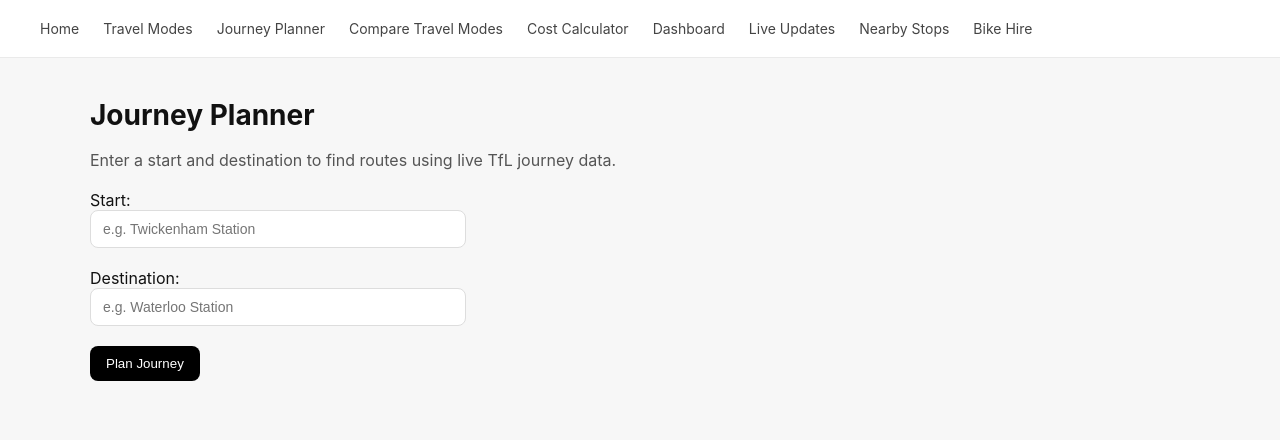
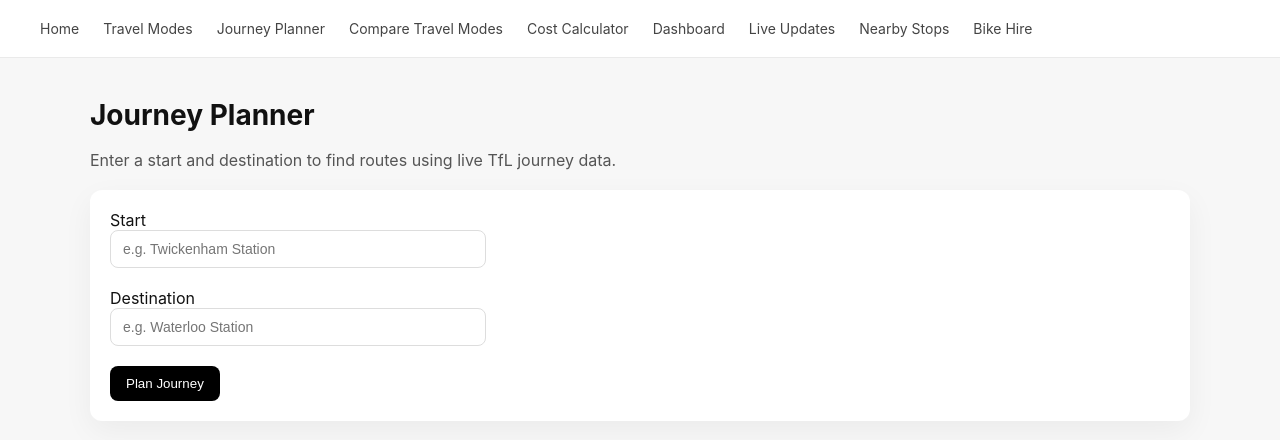
Before and after one commit to sitanatarajan2006/React-Project, a React (Vite) app in the folder st-marys-mobility-hub/: page /journey-planner in a window 1280 px wide. Shown: the top 440 px of the page. Built offline with nearby package versions, Linux system fonts and the light colour scheme.

Commit message:
added journey planner card

```diff
--- a/st-marys-mobility-hub/src/pages/JourneyPlanner.jsx
+++ b/st-marys-mobility-hub/src/pages/JourneyPlanner.jsx
@@ -10,13 +10,10 @@ function JourneyPlanner() {
     const res = await fetch(
       `https://api.tfl.gov.uk/StopPoint/Search/${encodeURIComponent(query)}`
     );
-
     const data = await res.json();
-
     if (!data.matches || data.matches.length === 0) {
       return null;
     }
-
     return data.matches[0].id;
   }
 
@@ -66,7 +63,8 @@ function JourneyPlanner() {
         Enter a start and destination to find routes using live TfL journey data.
       </p>
 
-      <label>Start:</label>
+      <div className="card">
+        <label>Start</label>
         <br />
         <input
           type="text"
@@ -75,9 +73,10 @@ function JourneyPlanner() {
           placeholder="e.g. Twickenham Station"
         />
 
-      <br /><br />
+        <br />
+        <br />
 
-      <label>Destination:</label>
+        <label>Destination</label>
         <br />
         <input
           type="text"
@@ -86,14 +85,16 @@ function JourneyPlanner() {
           placeholder="e.g. Waterloo Station"
         />
 
-      <br /><br />
+        <br />
+        <br />
 
         <button onClick={planJourney}>Plan Journey</button>
+      </div>
 
       {message && <p>{message}</p>}
 
       {journeys.length > 0 && (
-        <div>
+        <div className="card">
           {journeys.map((journey, index) => (
             <div key={index}>
               <h3>Option {index + 1}</h3>
```
Lines whose indentation alone changed are shown as unchanged.
